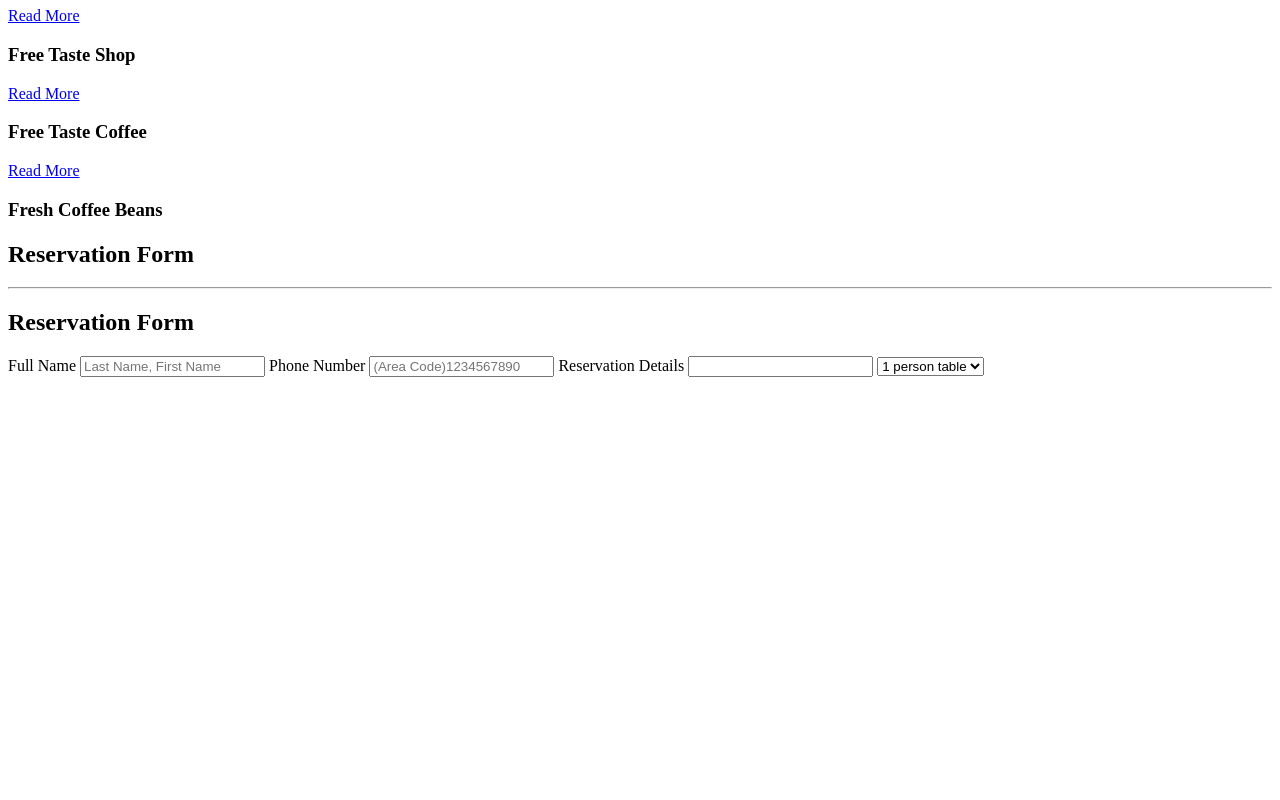
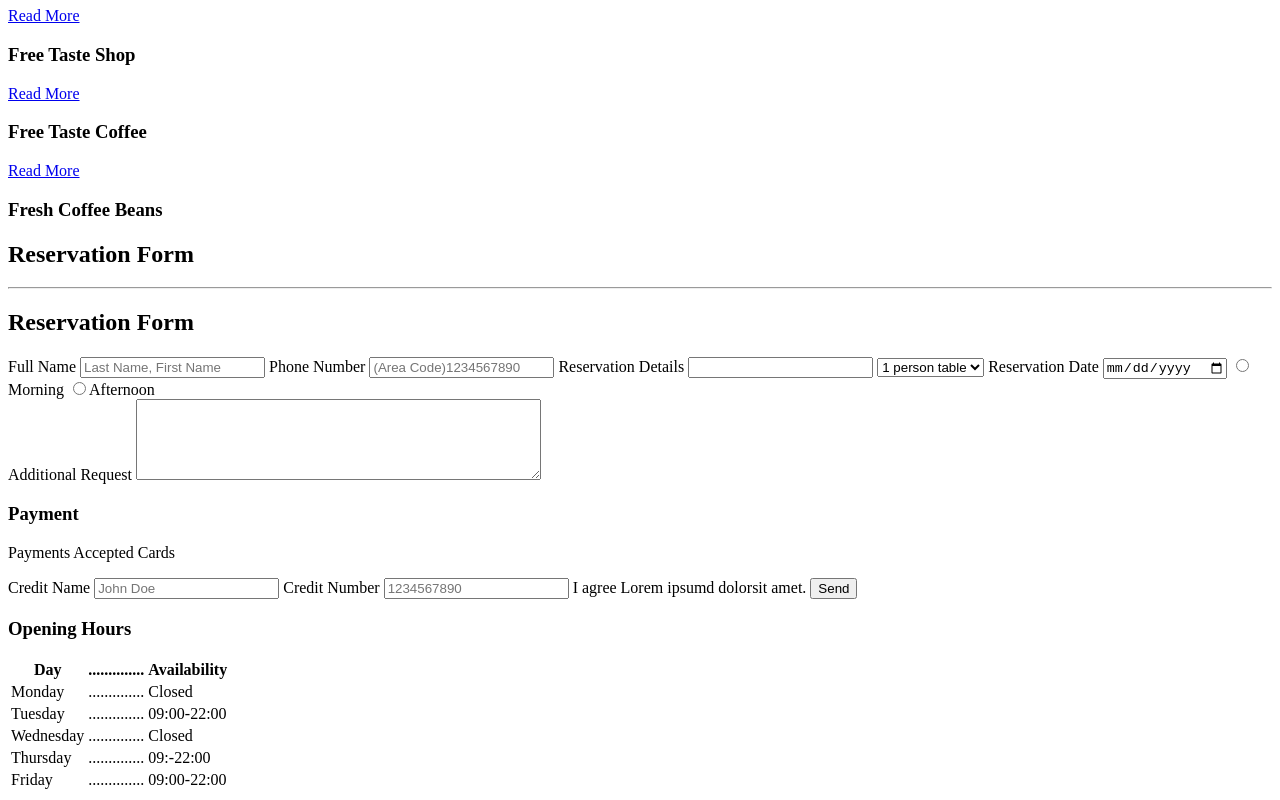
Before and after one commit to Chadyyy/Prelim_Term-project, a plain HTML site: page term project/index.html in a window 1280 px wide. Shown: the part 8348-9148 px from the top of the page. Before the commit the page ends 8733 px from the top, so only its background shows below. Drawn offline with Linux system fonts and the light colour scheme.

Commit message:
added ters
.

```diff
--- a/term project/index.html
+++ b/term project/index.html
@@ -109,6 +109,56 @@
                 <option value="4 person table">4 person table</option>
                 <option value="5 person table">5 person table</option>
             </select>
+            <label for="date">Reservation Date</label>
+                <input type="date" name="date" id="date">
+                <input type="radio" name="date" id="date">Morning
+                <input type="radio" name="date" id="date">Afternoon
+                <br>
+            <label for="request">Additional Request</label>
+            <textarea name="text" name="request" id="request" cols="48" rows="5" resize="none"></textarea>
+            <h3>Payment</h3>
+            <p>Payments Accepted Cards</p>
+            <label for="credit_card">Credit Name</label>
+                <input type="text" name="credit_card" id="credit_card" placeholder="John Doe">
+            <label for="number">Credit Number</label>
+                <input type="number id=" number placeholder="1234567890">
+                <label for="ipsum">I agree Lorem ipsumd dolorsit amet.</label>
+                <button>Send</button>
+                <h3>Opening Hours</h3>
+                <table>
+                    <thead>
+                        <th>Day</th>
+                        <th>..............</th>
+                        <th>Availability</th>
+                    </thead>
+                    <tbody>
+                        <tr>
+                            <td>Monday</td>
+                            <td>..............</td>
+                            <td>Closed</td>
+                        </tr>
+                        <tr>
+                            <td>Tuesday</td>
+                            <td>..............</td>
+                            <td>09:00-22:00</td>
+                        </tr>
+                        <tr>
+                            <td>Wednesday</td>
+                            <td>..............</td>
+                            <td>Closed</td>
+                        </tr>
+                        <tr>
+                            <td>Thursday</td>
+                            <td>..............</td>
+                            <td>09:-22:00</td>
+                        </tr>
+                        <tr>
+                            <td>Friday</td>
+                            <td>..............</td>
+                            <td>09:00-22:00</td>
+                        </tr>
+                    </tbody>
+                </table>
 
     </div>
 </body>
```
